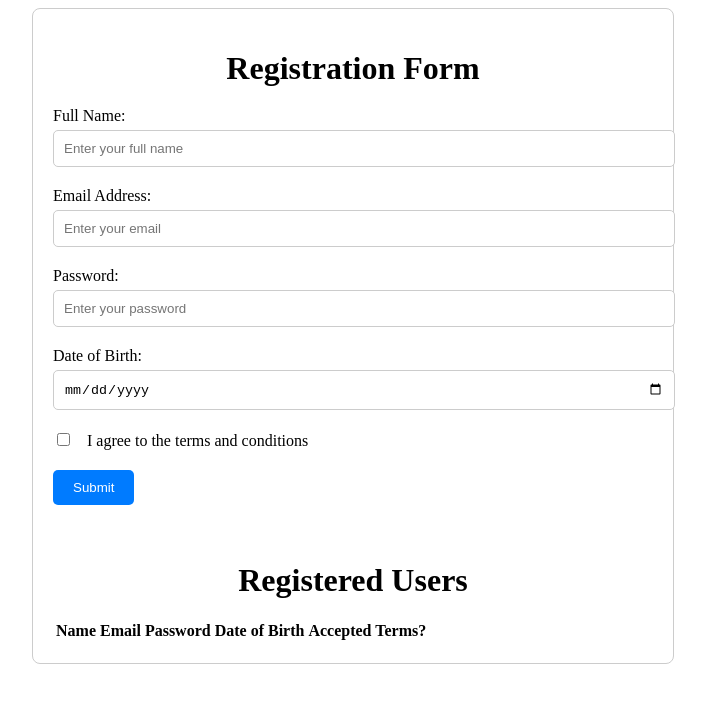
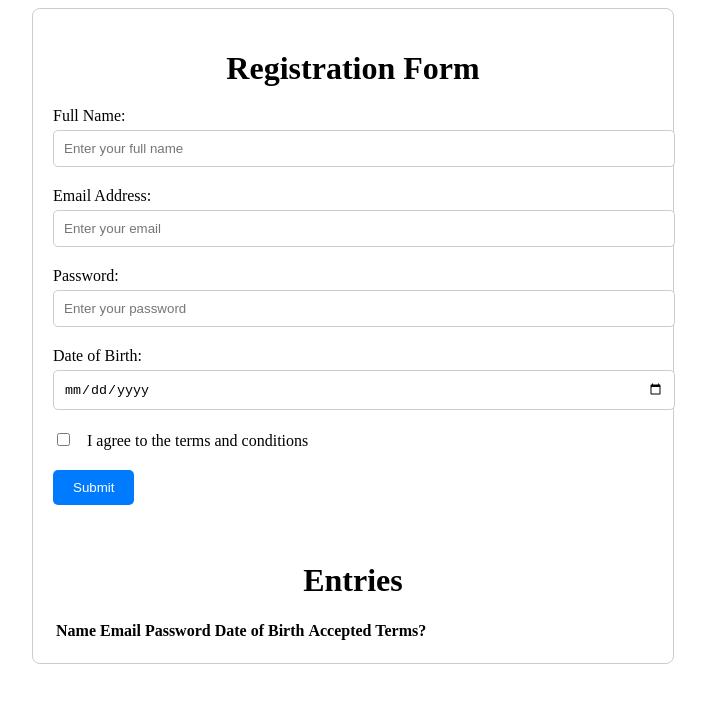
Before and after one commit to Hasika20/wd101, a plain HTML site: page index.html in a window 1280 px wide. Shown: the whole page, without its empty margins (287-993 px from the left). Drawn offline with Linux system fonts and the light colour scheme.

Commit message:
Update index.html

```diff
--- a/index.html
+++ b/index.html
@@ -95,7 +95,7 @@
     </form>
     <div class="entries">
       <br><br>
-      <h1>Registered Users</h1>
+      <h1>Entries</h1>
       <table id="user-data">
         <thead>
           <tr>
```
